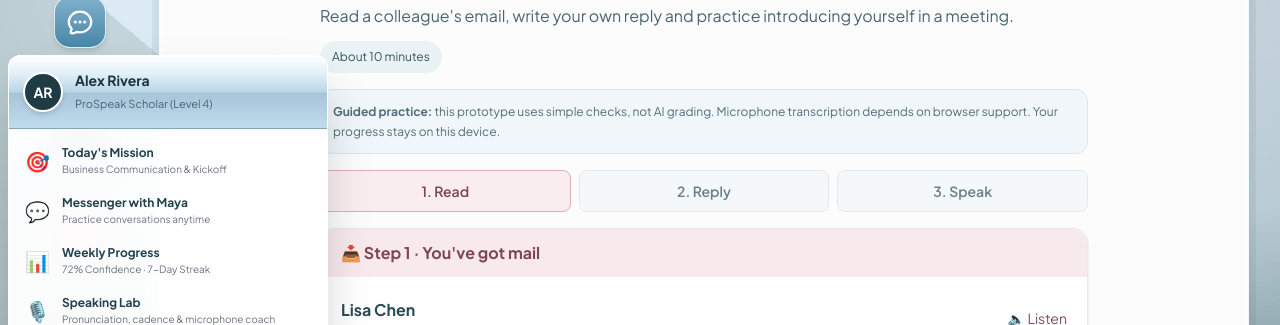
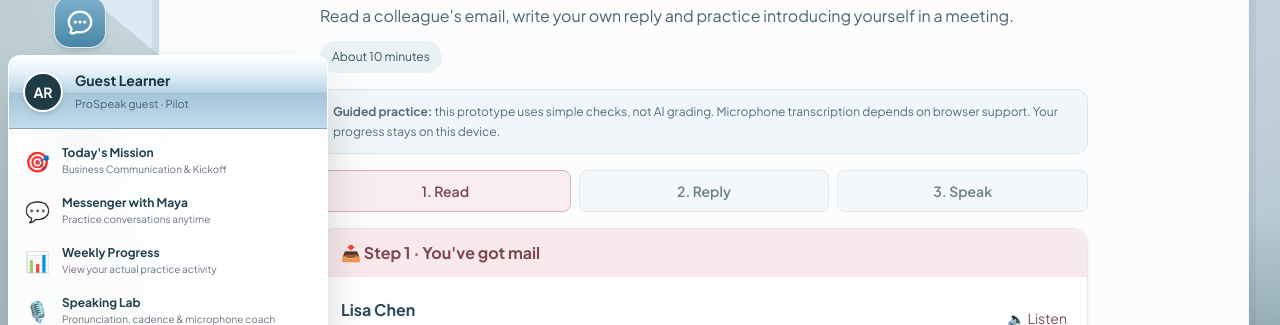
Before and after one commit to guaurritas-star/Prospeak-os, a React (Vite) app: page / in a window 1280 px wide. Both pictures are taken after a click on the button "ProSpeak OS Start Menu". Shown: the part 222-547 px from the top of the page. Built offline with nearby package versions, Linux system fonts and the light colour scheme.

Commit message:
ux: remove fictitious learner identity and progress claims from Start menu

```diff
--- a/src/components/StartMenu.tsx
+++ b/src/components/StartMenu.tsx
@@ -34,8 +34,8 @@ export const StartMenu: React.FC<StartMenuProps> = ({
           AR
         </div>
         <div>
-          <h4 className="font-bold text-sm text-[#18343E]">Alex Rivera</h4>
-          <span className="text-[11px] text-[#426473]">ProSpeak Scholar (Level 4)</span>
+          <h4 className="font-bold text-sm text-[#18343E]">Guest Learner</h4>
+          <span className="text-[11px] text-[#426473]">ProSpeak guest · Pilot</span>
         </div>
       </div>
 
@@ -70,7 +70,7 @@ export const StartMenu: React.FC<StartMenuProps> = ({
           <span className="text-xl group-hover:scale-110 transition-transform">📊</span>
           <div>
             <span className="font-bold block">Weekly Progress</span>
-            <span className="text-[10px] text-gray-500">72% Confidence · 7-Day Streak</span>
+            <span className="text-[10px] text-gray-500">View your actual practice activity</span>
           </div>
         </button>
 
```
